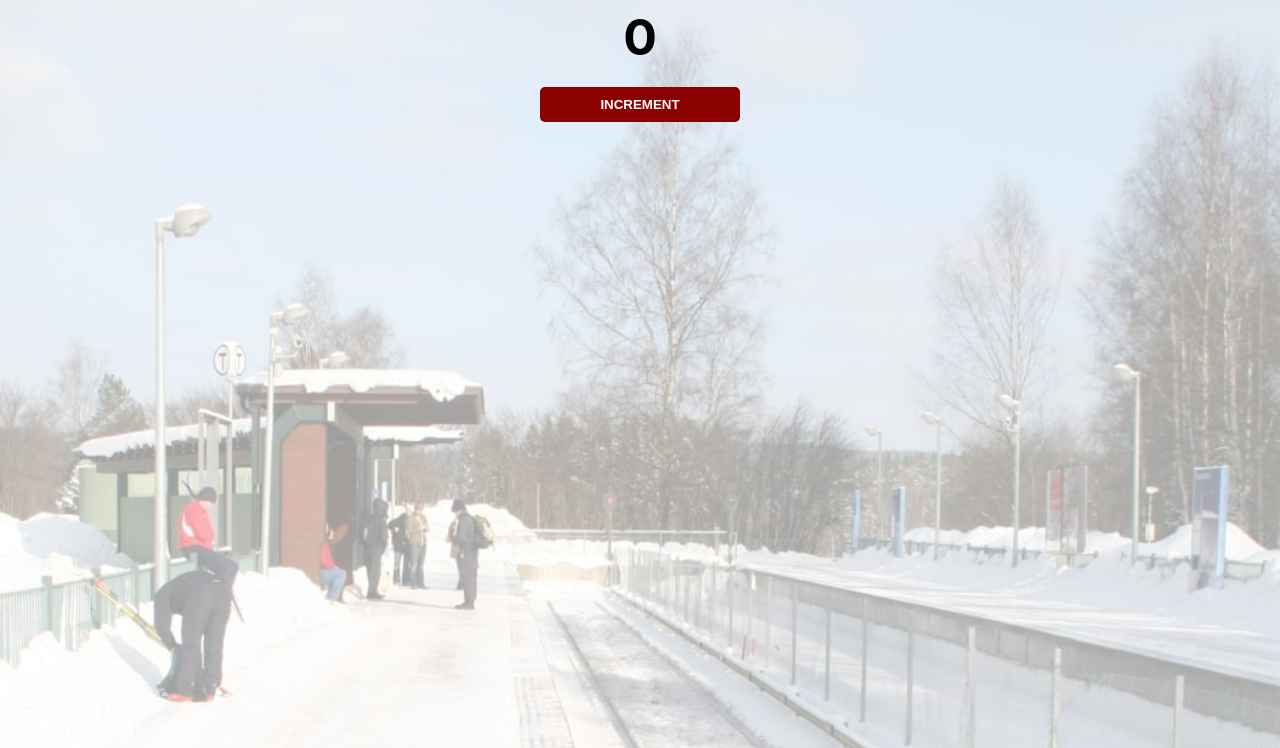
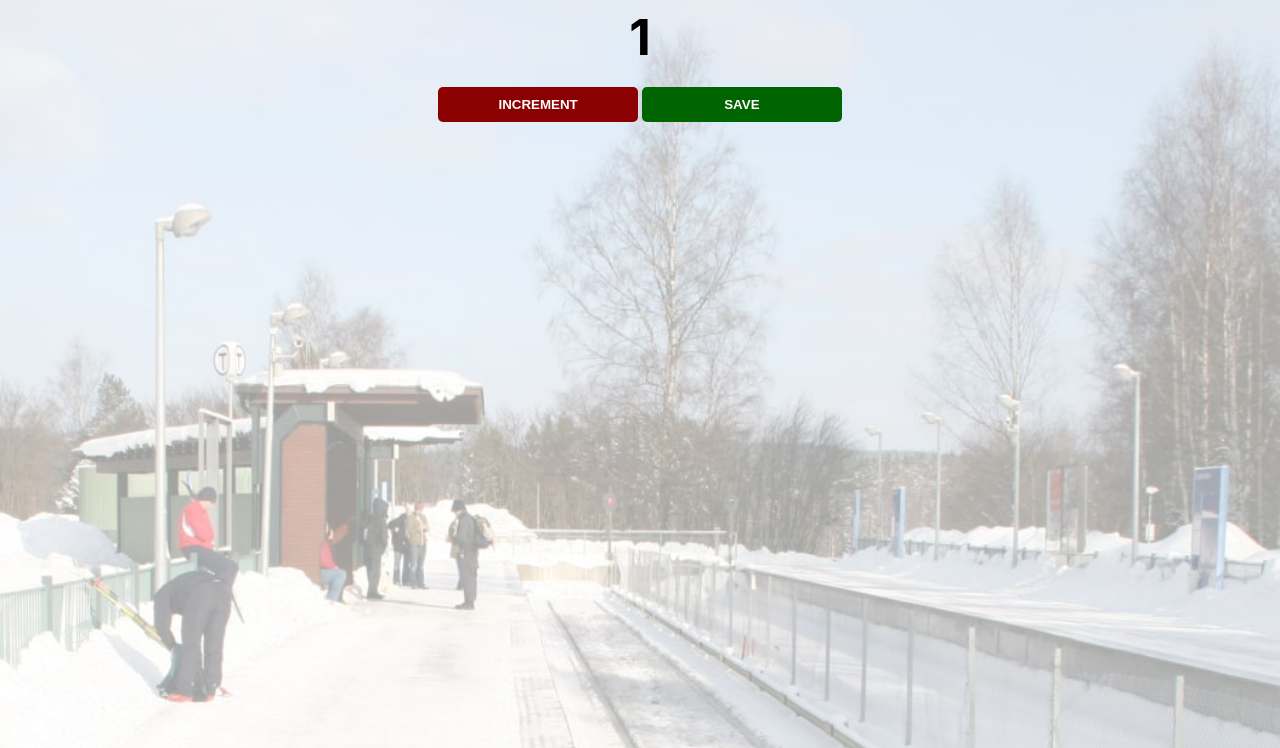
Before and after one commit to ImLJS/100DaysOfCode, a plain HTML site: page Day 6 - Passenger Counter/index.html in a window 1280 px wide. Both pictures are taken after a click on the button "INCREMENT". Shown: the part 52-800 px from the top of the page. Drawn offline with Linux system fonts and the light colour scheme.

Commit message:
Day 6 - Passenger Counter

```diff
--- a/Day 6 - Passenger Counter/index.html
+++ b/Day 6 - Passenger Counter/index.html
@@ -10,7 +10,8 @@
 
     <h1>People entered:</h1>
     <h2 id="count-el">0</h2>
-    <button id="increment-btn">INCREMENT</button>
+    <button id="increment-btn" onclick="increment()">INCREMENT</button>
+    <button id="save-btn" onclick="save()">SAVE</button>
 
     <script src="script.js"></script>
 </body>
--- a/Day 6 - Passenger Counter/script.js
+++ b/Day 6 - Passenger Counter/script.js
@@ -0,0 +1,9 @@
+let countEl = document.getElementById("count-el");
+
+function increment() {
+    countEl.innerText++;
+}
+
+function save() {
+    console.log(countEl.innerText);
+}
```
